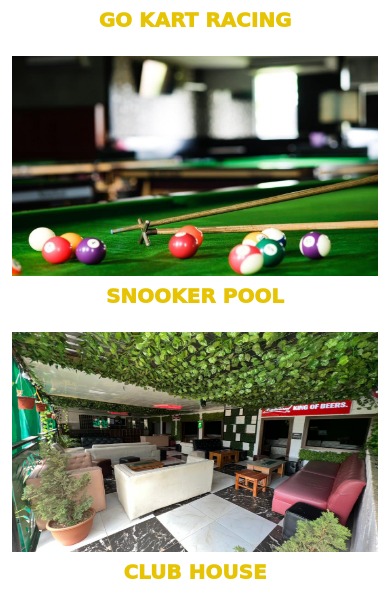
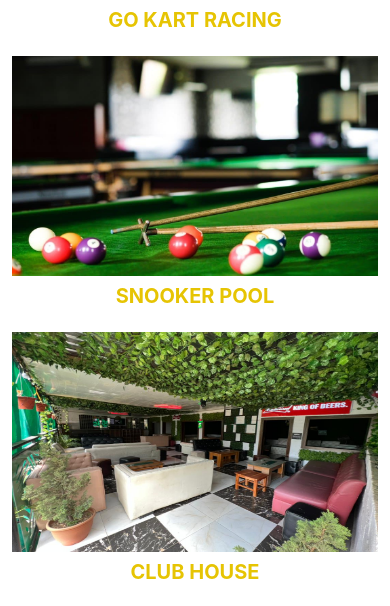
Before and after one commit to David-Orizu31/iexplore, a plain HTML site: page index.html in a window 390 px wide. Shown: the part 1626-2232 px from the top of the page. Drawn offline with nearby package versions, Linux system fonts and the light colour scheme.

Commit message:
Update responsive.css

```diff
--- a/css/responsive.css
+++ b/css/responsive.css
@@ -38,7 +38,7 @@
     }
 
     .text-service {
-        font-weight: 1000;
+      font-family: -apple-system, BlinkMacSystemFont, 'Segoe UI', Roboto, Oxygen, Ubuntu, Cantarell, 'Open Sans', 'Helvetica Neue', sans-serif;
     }
 }
 
```
